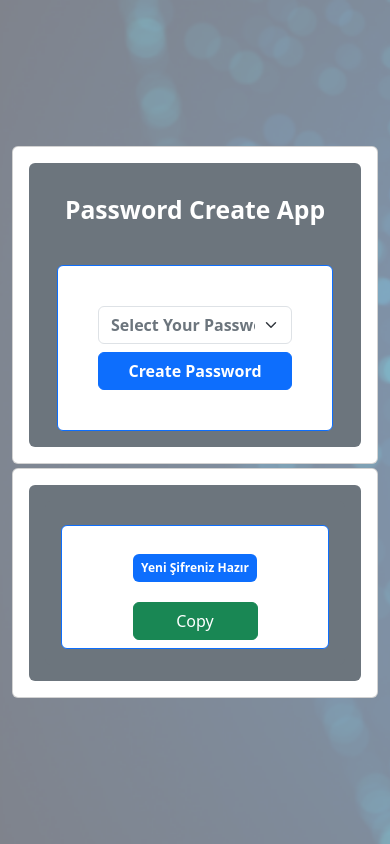
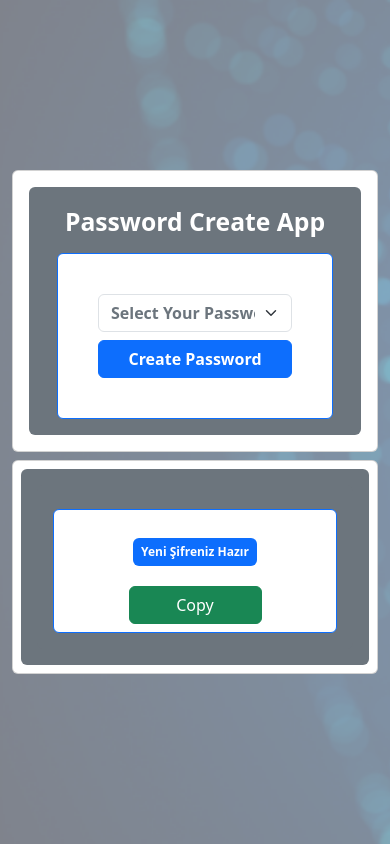
Before and after one commit to mertugrulfrontenddev/random-password, a React (Create React App) app: page / in a window 390 px wide. Built offline with nearby package versions, Linux system fonts and the light colour scheme.

Commit message:
responsive-mt

```diff
--- a/src/App.js
+++ b/src/App.js
@@ -29,13 +29,13 @@ function App() {
     setPasskey([password]);
   }
   return (
-    <div className="container-fluid d-flex flex-column  gap-1 h-100">
+    <div className="container-fluid d-flex flex-column  gap-2 ">
       <div className="row">
         <div className="col-12 col-md-8 col-lg-6 mx-auto ">
           {/* Bu alan içerik için ayrıldı */}
           <div className="card rounded p-3 bg-white ">
             <div className="card-body rounded bg-secondary d-flex flex-column justify-content-center align-items-center">
-              <h2 className="badge-lg  text-white mb-3 p-3 fs-2 fw-bold">
+              <h2 className="badge-lg  text-white mb-1 p-1 fs-2 fw-bold">
                 Password Create App
               </h2>
               <LenghtSelector getSelectValue={getSelectValue} />
@@ -47,7 +47,7 @@ function App() {
       <div className="row">
         <div className="col-12 col-md-8 col-lg-6 mx-auto ">
           {/* Bu alan içerik için ayrıldı */}
-          <div className="card rounded p-3 bg-white">
+          <div className="card rounded p-2 bg-white">
             <div className="card-body rounded bg-secondary d-flex flex-column justify-content-center align-items-center">
               <ShowPassword passKeys={passkeys} />
             </div>
```
